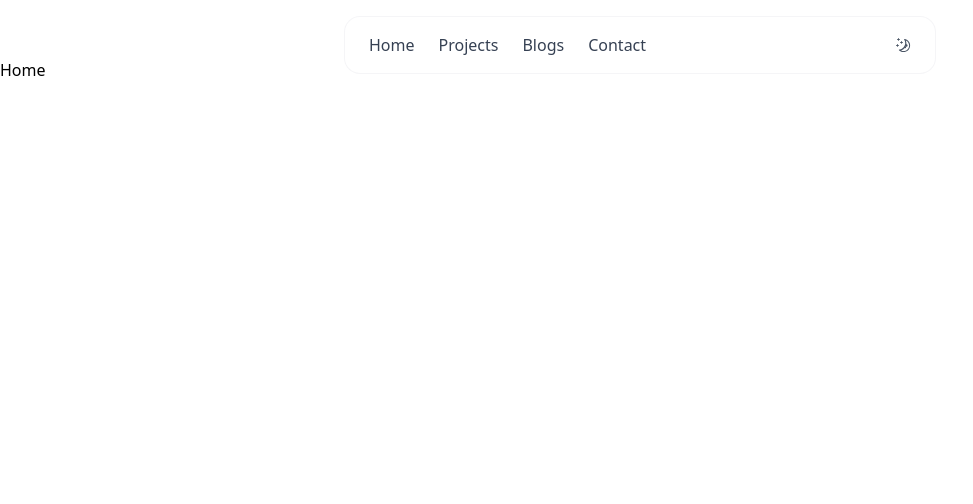
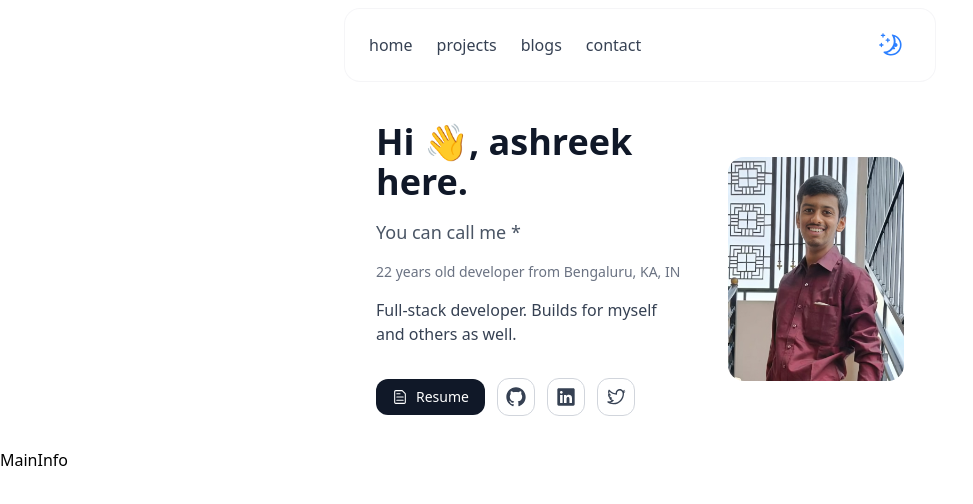
Before and after one commit to ashreekar/ashreek-portfolio-v1, a React (Vite) app: page / in a window 1280 px wide. Shown: the top 504 px of the page, without its empty margins (0-973 px from the left). Built offline with nearby package versions, Linux system fonts and the light colour scheme.

Commit message:
add intro card

```diff
--- a/src/components/Header.jsx
+++ b/src/components/Header.jsx
@@ -1,16 +1,24 @@
 import React, { useEffect, useState } from "react";
-import { MoonIcon, SunIcon } from "@radix-ui/react-icons";
+import ThemeToggle from "./ThemeToggle";
 
 function Header() {
-  const [dark, setDark] = useState(false);
-
-  // Apply theme to <html>
-  useEffect(() => {
-    document.documentElement.classList.toggle("dark", dark);
-  }, [dark]);
+    const lidata = [
+        {
+            name: "home"
+        },
+        {
+            name: "projects"
+        },
+        {
+            name: "blogs"
+        },
+        {
+            name: "contact"
+        }
+    ]
 
     return (
-    <header className="sticky top-4 z-50">
+        <header className="sticky top-2 z-50">
             <div className="mx-auto w-full lg:w-1/2 px-6">
                 <nav
                     className="
@@ -26,32 +34,15 @@ function Header() {
                 >
                     {/* Nav links */}
                     <ul className="flex flex-col sm:flex-row items-center gap-6 text-gray-700 dark:text-gray-300">
-            <li className="cursor-pointer hover:text-gray-900 dark:hover:text-white transition">
-              Home
-            </li>
-            <li className="cursor-pointer hover:text-gray-900 dark:hover:text-white transition">
-              Projects
-            </li>
-            <li className="cursor-pointer hover:text-gray-900 dark:hover:text-white transition">
-              Blogs
-            </li>
-            <li className="cursor-pointer hover:text-gray-900 dark:hover:text-white transition">
-              Contact
-            </li>
+                        {
+                            lidata.map(item => (<li className="cursor-pointer hover:text-gray-900 dark:hover:text-white transition">
+                                {item.name}
+                            </li>))
+                        }
                     </ul>
 
                     {/* Minimal theme toggle */}
-          <button
-            onClick={() => setDark(!dark)}
-            aria-label="Toggle theme"
-            className="
-              text-gray-600 dark:text-gray-300
-              hover:text-black dark:hover:text-white
-              transition
-            "
-          >
-            {dark ? <SunIcon/> : <MoonIcon/>}
-          </button>
+                    <ThemeToggle />
                 </nav>
             </div>
         </header>
--- a/src/components/Home.jsx
+++ b/src/components/Home.jsx
@@ -1,8 +1,13 @@
 import React from 'react'
+import IntroCard from './IntroCard'
+import MainInfo from './MainInfo'
 
 function Home() {
   return (
-    <div>Home</div>
+    <div>
+        <IntroCard/>
+        <MainInfo/>
+    </div>
   )
 }
 
--- /dev/null
+++ b/src/components/IntroCard.jsx
@@ -0,0 +1,119 @@
+import React from "react";
+import {
+    FileTextIcon,
+    GitHubLogoIcon,
+    LinkedInLogoIcon,
+    TwitterLogoIcon,
+} from "@radix-ui/react-icons";
+import { Link } from "react-router-dom"
+
+function IntroCard() {
+    return (
+        <section className="mx-auto mt-4 w-full lg:w-1/2 px-6">
+            <div
+                className="
+          flex flex-col-reverse md:flex-row
+          items-center justify-between
+          gap-10
+          rounded-3xl
+          p-8
+          backdrop-blur-md
+          bg-white/60 dark:bg-white/10
+        "
+            >
+                {/* Text Content */}
+                <div className="space-y-4 text-center md:text-left">
+                    <h1 className="text-3xl font- sm:text-4xl font-semibold text-gray-900 dark:text-white">
+                        Hi <span className="inline-block">👋</span>, ashreek here.
+                    </h1>
+
+                    <h2 className="text-lg text-gray-600 dark:text-gray-400">
+                        You can call me *
+                    </h2>
+
+                    <p className="text-sm text-gray-500 dark:text-gray-400">
+                        22 years old developer from Bengaluru, KA, IN
+                    </p>
+
+                    <p className="text-gray-700 dark:text-gray-300 max-w-md">
+                        Full-stack developer. Builds for myself and others as well.
+                    </p>
+
+                    {/* Actions */}
+                    <div className="flex flex-wrap items-center justify-center md:justify-start gap-3 pt-4">
+                        {/* Resume */}
+                        <a
+                            href="resume.pdf"
+                            target="_blank"
+                            className="
+                flex items-center gap-2
+                rounded-xl px-4 py-2 text-sm
+                bg-gray-900 text-white
+                dark:bg-white dark:text-black
+                hover:opacity-80 transition
+              "
+                        >
+                            <FileTextIcon className="h-4 w-4" />
+                            Resume
+                        </a>
+
+                        {/* GitHub */}
+                        <a
+                            href="#"
+                            aria-label="GitHub"
+                            className="
+                rounded-xl p-2
+                border border-gray-300 dark:border-white/20
+                text-gray-700 dark:text-gray-300
+                hover:text-black dark:hover:text-white
+                hover:bg-black/5 dark:hover:bg-white/10
+                transition
+              "
+                        >
+                            <GitHubLogoIcon className="h-5 w-5" />
+                        </a>
+
+                        {/* LinkedIn */}
+                        <a
+                            href="#"
+                            aria-label="LinkedIn"
+                            className="
+                rounded-xl p-2
+                border border-gray-300 dark:border-white/20
+                text-gray-700 dark:text-gray-300
+                hover:text-black dark:hover:text-white
+                hover:bg-black/5 dark:hover:bg-white/10
+                transition
+              "
+                        >
+                            <LinkedInLogoIcon className="h-5 w-5" />
+                        </a>
+
+                        {/* X / Twitter */}
+                        <a
+                            href="#"
+                            aria-label="X"
+                            className="
+                rounded-xl p-2
+                border border-gray-300 dark:border-white/20
+                text-gray-700 dark:text-gray-300
+                hover:text-black dark:hover:text-white
+                hover:bg-black/5 dark:hover:bg-white/10
+                transition
+              "
+                        >
+                            <TwitterLogoIcon className="h-5 w-5" />
+                        </a>
+                    </div>
+                </div>
+
+                {/* Image Placeholder */}
+                <div className="shrink-0">
+                    <img src="me1.jpg" className="h-56 w-44 rounded-2xl bg-gray-200 dark:bg-white/10 flex items-center justify-center text-gray-400" />
+                </div>
+            </div>
+        </section>
+    );
+}
+
+export default IntroCard;
--- /dev/null
+++ b/src/components/MainInfo.jsx
@@ -0,0 +1,9 @@
+import React from 'react'
+
+function MainInfo() {
+  return (
+    <div>MainInfo</div>
+  )
+}
+
+export default MainInfo
--- /dev/null
+++ b/src/components/ThemeToggle.jsx
@@ -0,0 +1,19 @@
+import { SunIcon, MoonIcon } from "@radix-ui/react-icons";
+
+function ThemeToggle({ dark, setDark }) {
+    return (
+        <button
+            onClick={() => setDark(!dark)}
+            aria-label="Toggle theme"
+            className="p-2 rounded-full hover:bg-gray-200 dark:hover:bg-gray-700 transition"
+        >
+            {dark ? (
+                <SunIcon className="h-6 w-6 text-yellow-400" />
+            ) : (
+                <MoonIcon className="h-6 w-6 text-blue-500" />
+            )}
+        </button>
+    );
+}
+
+export default ThemeToggle
```
Also changed, not shown: public/me1.jpg (added), 1 other file (tests, documents, lock files or other folders). Lines whose indentation alone changed are shown as unchanged.
